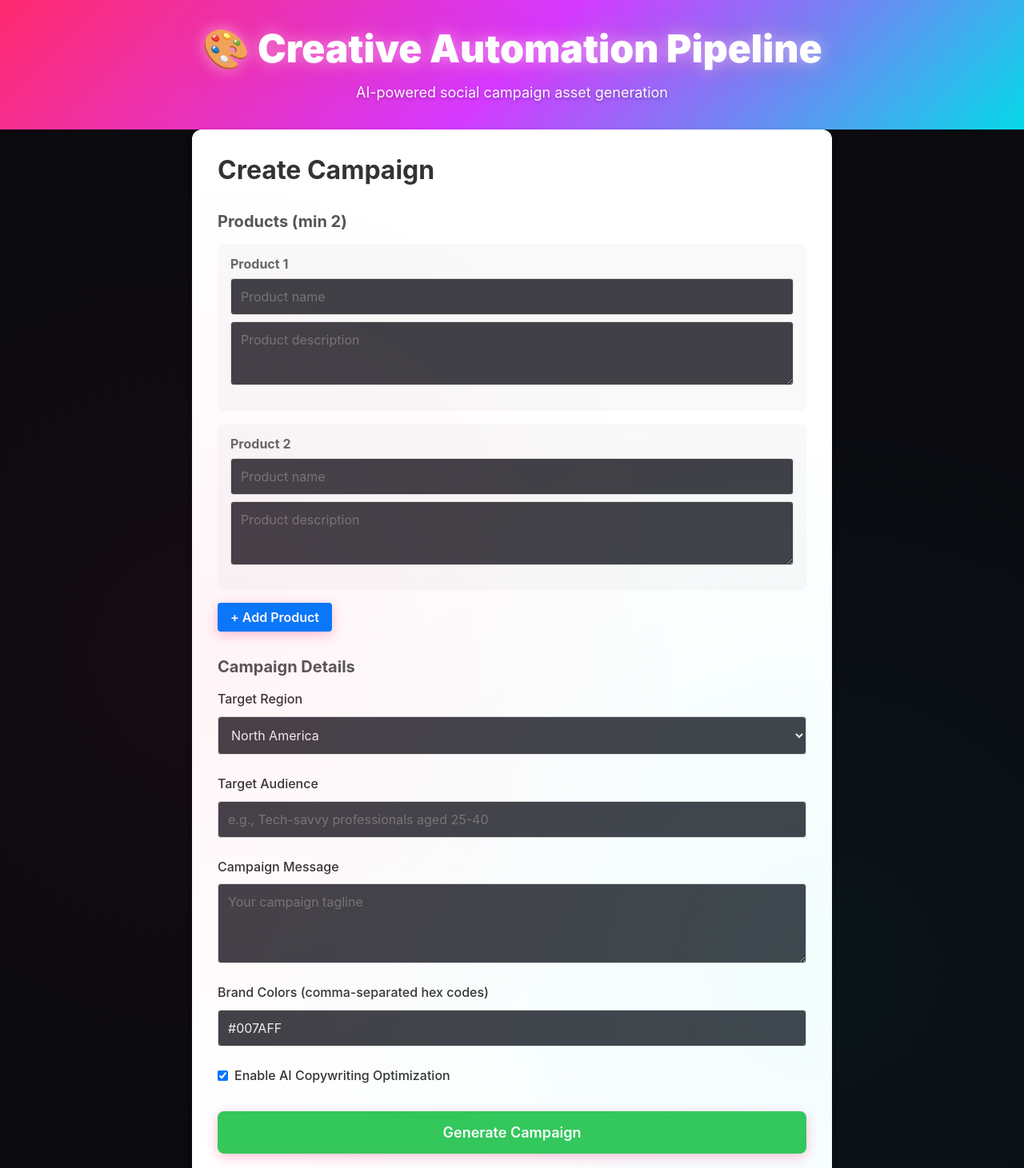
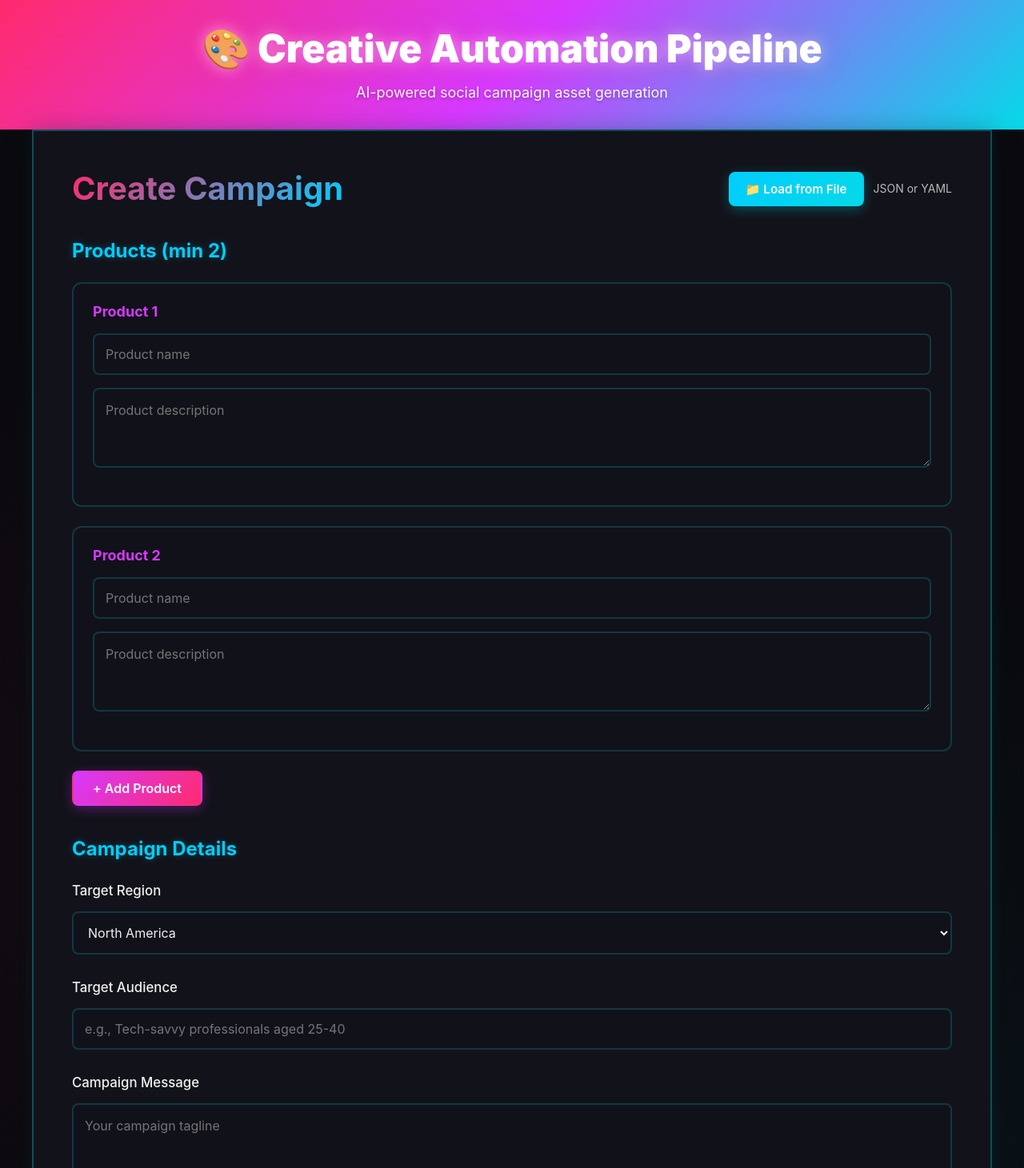
Before and after one commit to DAYFA1R/at1_demo, a React app in the folder frontend/: page / in a window 1280 px wide. Shown: the top 1461 px of the page at 80% size. Built offline with nearby package versions, Linux system fonts and the light colour scheme; the HTML template or start-up script is replaced by a standard one.

Commit message:
Adding JSON/YAML upload for state and some styling fixes

```diff
--- a/frontend/src/components/CampaignForm.css
+++ b/frontend/src/components/CampaignForm.css
@@ -1,96 +1,149 @@
 .campaign-form {
-  max-width: 800px;
+  width: 100%;
+  max-width: 1200px;
   margin: 0 auto;
-  padding: 2rem;
-  background: white;
-  border-radius: 12px;
-  box-shadow: 0 2px 8px rgba(0, 0, 0, 0.1);
+  padding: clamp(1.5rem, 4vw, 3rem);
+  background: var(--bg-card);
+  border: 2px solid var(--border-glow);
+  box-shadow: 0 8px 32px rgba(0, 0, 0, 0.4),
+              0 0 20px rgba(5, 217, 232, 0.1);
+  position: relative;
+  z-index: 1;
+}
+
+.form-header {
+  display: flex;
+  justify-content: space-between;
+  align-items: center;
+  margin-bottom: 2rem;
+  gap: 1rem;
+  flex-wrap: wrap;
 }
 
 .campaign-form h2 {
-  margin-top: 0;
-  color: #333;
-  font-size: 2rem;
+  margin: 0;
+  color: var(--text-primary);
+  font-size: clamp(1.5rem, 4vw, 2.5rem);
+  background: linear-gradient(135deg, var(--neon-pink), var(--neon-cyan));
+  -webkit-background-clip: text;
+  -webkit-text-fill-color: transparent;
+  background-clip: text;
+}
+
+.file-upload-section {
+  display: flex;
+  align-items: center;
+  gap: 0.75rem;
+  flex-wrap: wrap;
+}
+
+.upload-btn {
+  background: linear-gradient(135deg, var(--neon-cyan), var(--neon-blue));
+  padding: 0.65em 1.25em;
+  font-size: 0.95rem;
+  box-shadow: 0 4px 15px rgba(5, 217, 232, 0.3);
+}
+
+.upload-btn:hover {
+  box-shadow: 0 6px 25px rgba(5, 217, 232, 0.5);
+}
+
+.file-hint {
+  color: var(--text-secondary);
+  font-size: 0.875rem;
 }
 
 .form-section {
-  margin: 2rem 0;
+  margin: 2.5rem 0;
 }
 
 .form-section h3 {
-  color: #555;
-  font-size: 1.25rem;
-  margin-bottom: 1rem;
+  color: var(--neon-cyan);
+  font-size: clamp(1.125rem, 3vw, 1.5rem);
+  margin-bottom: 1.5rem;
+  text-shadow: 0 0 10px rgba(5, 217, 232, 0.3);
 }
 
 .product-input {
-  background: #f9f9f9;
-  padding: 1rem;
-  border-radius: 8px;
-  margin-bottom: 1rem;
+  background: rgba(18, 18, 26, 0.6);
+  padding: clamp(1rem, 3vw, 1.5rem);
+  border-radius: 12px;
+  margin-bottom: 1.5rem;
+  border: 2px solid rgba(5, 217, 232, 0.2);
+  transition: all 0.3s ease;
+}
+
+.product-input:hover {
+  border-color: rgba(5, 217, 232, 0.4);
+  box-shadow: 0 4px 20px rgba(5, 217, 232, 0.1);
 }
 
 .product-header {
   display: flex;
   justify-content: space-between;
   align-items: center;
-  margin-bottom: 0.5rem;
+  margin-bottom: 1rem;
+  flex-wrap: wrap;
+  gap: 0.5rem;
 }
 
 .product-header h4 {
   margin: 0;
-  color: #666;
+  color: var(--neon-purple);
+  font-size: clamp(1rem, 2.5vw, 1.125rem);
 }
 
 .remove-btn {
-  background: #ff3b30;
+  background: linear-gradient(135deg, #ff2a6d, #ff6b6b);
   color: white;
-  border: none;
-  padding: 0.25rem 0.75rem;
-  border-radius: 4px;
+  border: 2px solid transparent;
+  padding: 0.35rem 1rem;
+  border-radius: 6px;
   cursor: pointer;
   font-size: 0.875rem;
+  font-weight: 600;
+  box-shadow: 0 4px 15px rgba(255, 42, 109, 0.3);
+  transition: all 0.3s ease;
 }
 
 .remove-btn:hover {
-  background: #e02814;
+  transform: translateY(-2px);
+  box-shadow: 0 6px 25px rgba(255, 42, 109, 0.5);
 }
 
 .product-input input,
 .product-input textarea {
   width: 100%;
-  padding: 0.75rem;
-  margin-bottom: 0.5rem;
-  border: 1px solid #ddd;
-  border-radius: 4px;
+  padding: 0.875rem;
+  margin-bottom: 1rem;
+  border-radius: 8px;
   font-family: inherit;
   font-size: 1rem;
 }
 
 .product-input textarea {
-  min-height: 80px;
+  min-height: 100px;
   resize: vertical;
+  line-height: 1.5;
 }
 
 .add-btn {
-  background: #007aff;
-  color: white;
-  border: none;
-  padding: 0.5rem 1rem;
-  border-radius: 4px;
-  cursor: pointer;
-  font-size: 1rem;
+  background: linear-gradient(135deg, var(--neon-purple), var(--neon-pink));
+  padding: 0.65em 1.5em;
+  font-weight: 600;
+  box-shadow: 0 4px 15px rgba(214, 57, 255, 0.3);
 }
 
 .add-btn:hover {
-  background: #0051d5;
+  box-shadow: 0 6px 25px rgba(214, 57, 255, 0.5);
 }
 
 label {
   display: block;
-  margin-bottom: 1.5rem;
-  color: #333;
+  margin-bottom: 1.75rem;
+  color: var(--text-primary);
   font-weight: 500;
+  font-size: clamp(0.95rem, 2vw, 1.05rem);
 }
 
 label input,
@@ -98,47 +151,95 @@ label textarea,
 label select {
   display: block;
   width: 100%;
-  padding: 0.75rem;
-  margin-top: 0.5rem;
-  border: 1px solid #ddd;
-  border-radius: 4px;
+  padding: 0.875rem;
+  margin-top: 0.75rem;
+  border-radius: 8px;
   font-family: inherit;
   font-size: 1rem;
 }
 
 label textarea {
-  min-height: 100px;
+  min-height: 120px;
   resize: vertical;
+  line-height: 1.6;
 }
 
 .checkbox-label {
   display: flex;
   align-items: center;
-  gap: 0.5rem;
+  gap: 0.75rem;
+  padding: 1rem;
+  background: rgba(5, 217, 232, 0.05);
+  border-radius: 8px;
+  border: 2px solid rgba(5, 217, 232, 0.2);
+  transition: all 0.3s ease;
+}
+
+.checkbox-label:hover {
+  border-color: rgba(5, 217, 232, 0.4);
+  background: rgba(5, 217, 232, 0.1);
 }
 
 .checkbox-label input {
   width: auto;
   margin: 0;
+  cursor: pointer;
+  accent-color: var(--neon-cyan);
+  transform: scale(1.2);
 }
 
 .submit-btn {
   width: 100%;
-  background: #34c759;
+  background: linear-gradient(135deg, var(--neon-pink), var(--neon-purple), var(--neon-cyan));
+  background-size: 200% 200%;
   color: white;
-  border: none;
-  padding: 1rem;
-  border-radius: 8px;
+  border: 2px solid transparent;
+  padding: 1.125rem;
+  border-radius: 12px;
   cursor: pointer;
-  font-size: 1.125rem;
-  font-weight: 600;
-  transition: background 0.2s;
+  font-size: clamp(1rem, 2.5vw, 1.25rem);
+  font-weight: 700;
+  transition: all 0.3s ease;
+  box-shadow: 0 8px 30px rgba(255, 42, 109, 0.4);
+  animation: gradient-shift 5s ease infinite;
+  margin-top: 2rem;
+}
+
+@keyframes gradient-shift {
+  0%, 100% { background-position: 0% 50%; }
+  50% { background-position: 100% 50%; }
 }
 
 .submit-btn:hover {
-  background: #2fb84b;
+  transform: translateY(-3px);
+  box-shadow: 0 12px 40px rgba(255, 42, 109, 0.6);
 }
 
 .submit-btn:active {
-  transform: scale(0.98);
+  transform: translateY(-1px);
 }
+
+/* Mobile Responsive */
+@media (max-width: 768px) {
+  .campaign-form {
+    padding: 1.5rem 1rem;
+  }
+
+  .form-header {
+    flex-direction: column;
+    align-items: stretch;
+  }
+
+  .file-upload-section {
+    justify-content: center;
+  }
+
+  .product-header {
+    flex-direction: column;
+    align-items: stretch;
+  }
+
+  .remove-btn {
+    align-self: flex-end;
+  }
+}
--- a/frontend/src/components/CampaignForm.jsx
+++ b/frontend/src/components/CampaignForm.jsx
@@ -1,4 +1,4 @@
-import { useState } from 'react';
+import { useState, useRef } from 'react';
 import './CampaignForm.css';
 
 export default function CampaignForm({ onSubmit }) {
@@ -13,6 +13,73 @@ export default function CampaignForm({ onSubmit }) {
     brand_colors: ['#007AFF'],
     enable_copywriting: true,
   });
+
+  const fileInputRef = useRef(null);
+
+  const handleFileUpload = async (event) => {
+    const file = event.target.files[0];
+    if (!file) return;
+
+    const reader = new FileReader();
+    reader.onload = async (e) => {
+      try {
+        const content = e.target.result;
+        let data;
+
+        if (file.name.endsWith('.json')) {
+          data = JSON.parse(content);
+        } else if (file.name.endsWith('.yaml') || file.name.endsWith('.yml')) {
+          // Simple YAML parser for our specific format
+          // For production, use a library like js-yaml
+          const lines = content.split('\n');
+          data = {};
+          let currentKey = null;
+          let productsArray = [];
+          let currentProduct = null;
+
+          lines.forEach(line => {
+            const trimmed = line.trim();
+            if (!trimmed || trimmed.startsWith('#')) return;
+
+            if (trimmed.startsWith('products:')) {
+              currentKey = 'products';
+            } else if (trimmed.startsWith('- name:')) {
+              if (currentProduct) productsArray.push(currentProduct);
+              currentProduct = { name: trimmed.split(':')[1].trim(), description: '', existing_assets: [] };
+            } else if (trimmed.startsWith('description:') && currentProduct) {
+              currentProduct.description = trimmed.split(':')[1].trim();
+            } else if (!trimmed.startsWith('-') && trimmed.includes(':')) {
+              const [key, ...valueParts] = trimmed.split(':');
+              const value = valueParts.join(':').trim();
+              if (key === 'brand_colors') {
+                data[key] = value ? value.replace(/[\[\]]/g, '').split(',').map(c => c.trim()) : [];
+              } else {
+                data[key] = value;
+              }
+            }
+          });
+
+          if (currentProduct) productsArray.push(currentProduct);
+          if (productsArray.length) data.products = productsArray;
+        }
+
+        // Merge loaded data with form data
+        setFormData({
+          products: data.products || formData.products,
+          target_region: data.target_region || formData.target_region,
+          target_audience: data.target_audience || formData.target_audience,
+          campaign_message: data.campaign_message || formData.campaign_message,
+          brand_colors: data.brand_colors || formData.brand_colors,
+          enable_copywriting: data.enable_copywriting !== undefined ? data.enable_copywriting : formData.enable_copywriting,
+        });
+
+      } catch (error) {
+        alert(`Error parsing file: ${error.message}`);
+      }
+    };
+
+    reader.readAsText(file);
+  };
 
   const handleProductChange = (index, field, value) => {
     const newProducts = [...formData.products];
@@ -41,7 +108,26 @@ export default function CampaignForm({ onSubmit }) {
 
   return (
     <form className="campaign-form" onSubmit={handleSubmit}>
-      <h2>Create Campaign</h2>
+      <div className="form-header">
+        <h2>Create Campaign</h2>
+        <div className="file-upload-section">
+          <input
+            ref={fileInputRef}
+            type="file"
+            accept=".json,.yaml,.yml"
+            onChange={handleFileUpload}
+            style={{ display: 'none' }}
+          />
+          <button
+            type="button"
+            onClick={() => fileInputRef.current?.click()}
+            className="upload-btn"
+          >
+            📁 Load from File
+          </button>
+          <span className="file-hint">JSON or YAML</span>
+        </div>
+      </div>
 
       <div className="form-section">
         <h3>Products (min 2)</h3>
```
